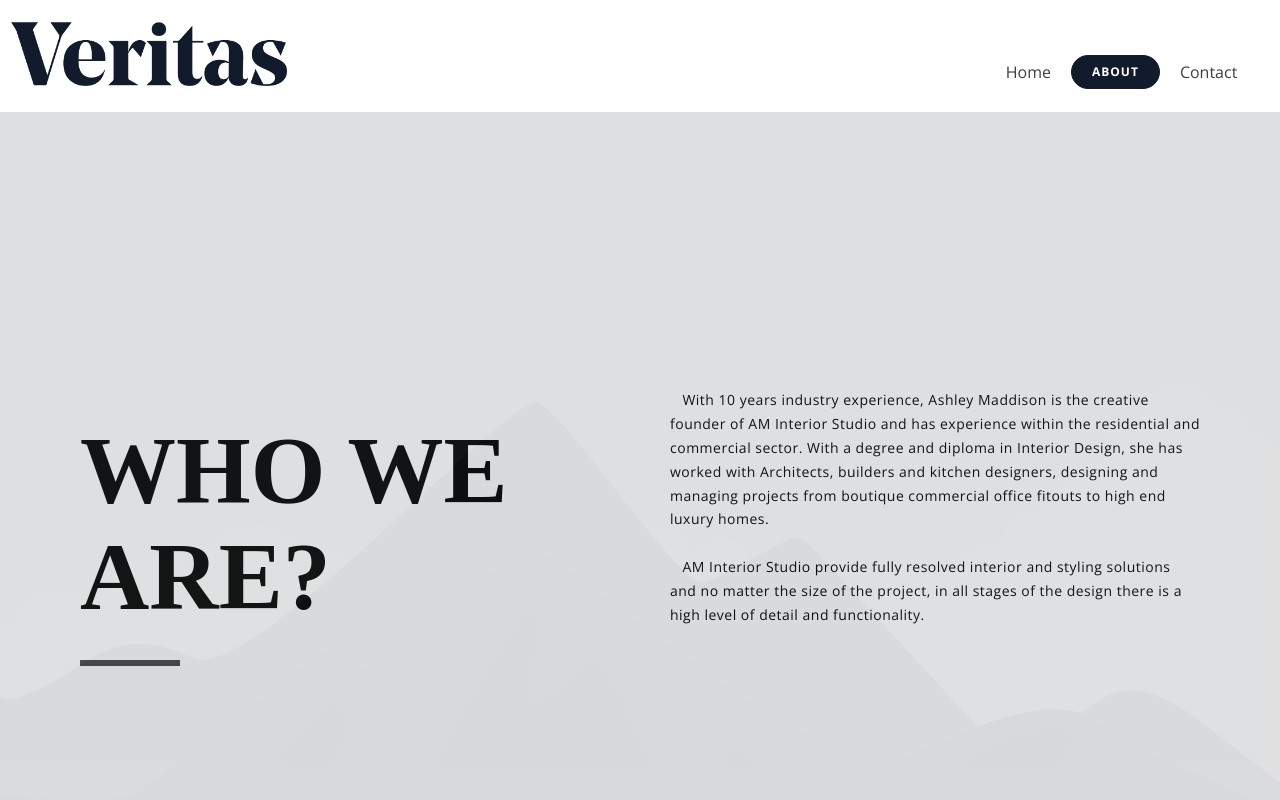
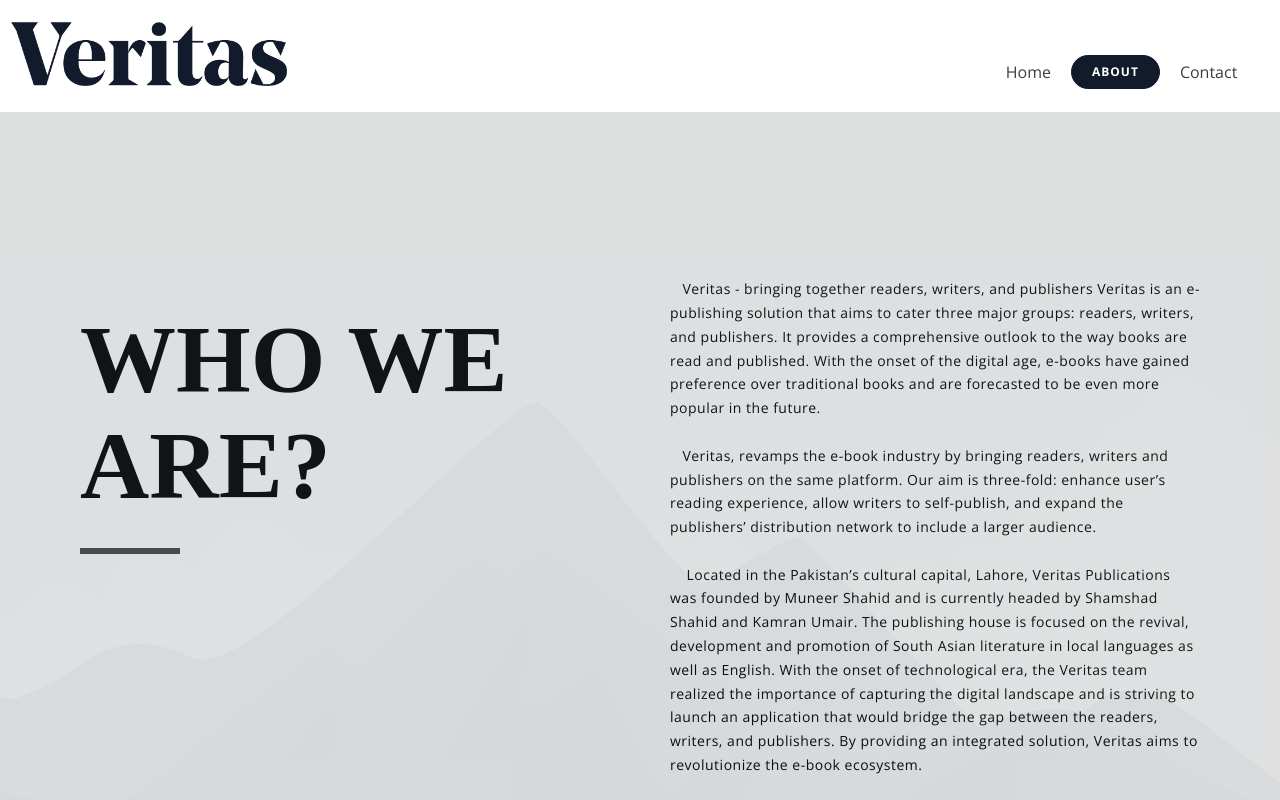
Before and after one commit to iamwaleediqbal/Veritas, a React (Create React App) app: page /about in a window 1280 px wide. Shown: the top 800 px of the page. Built offline with nearby package versions, Linux system fonts and the light colour scheme.

Commit message:
update description

```diff
--- a/src/Components/main_page/AboutPage.js
+++ b/src/Components/main_page/AboutPage.js
@@ -28,18 +28,25 @@ const AboutPage = () => {
                 <div className="u-container-style u-layout-cell u-right-cell u-size-30 u-layout-cell-2">
                   <div className="u-container-layout u-valign-top u-container-layout-2">
                     <p className="u-text u-text-black u-text-2">
-                      &nbsp; &nbsp;With 10 years industry experience, Ashley
-                      Maddison is the creative founder of AM Interior Studio and
-                      has experience within the residential and commercial
-                      sector. With a degree and diploma in Interior Design, she
-                      has worked with Architects, builders and kitchen
-                      designers, designing and managing projects from boutique
-                      commercial office fitouts to high end luxury homes. <br />
+                      &nbsp; &nbsp;Veritas - bringing together readers, writers, and publishers
+
+                      Veritas is an e-publishing solution that aims to cater three major groups:
+                      readers, writers, and publishers. It provides a comprehensive outlook to the way books are
+                      read and published. With the onset of the digital age, e-books have gained preference over
+                      traditional books and are forecasted to be even more popular in the future.
                       <br />
-                      &nbsp; &nbsp;AM Interior Studio provide fully resolved
-                      interior and styling solutions and no matter the size of
-                      the project, in all stages of the design there is a high
-                      level of detail and functionality.
+                      <br />
+                      &nbsp; &nbsp;Veritas, revamps the e-book industry by bringing readers, writers and publishers
+                       on the same platform. Our aim is three-fold: enhance user’s reading experience, allow writers
+                       to self-publish, and expand the publishers’ distribution network to include a larger audience.
+                      <br/>
+                      <br/>
+                      &nbsp; &nbsp; Located in the Pakistan’s cultural capital, Lahore, Veritas Publications was founded by
+                      Muneer Shahid and is currently headed by Shamshad Shahid and Kamran Umair. The publishing house is focused
+                       on the revival, development and promotion of South Asian literature in local languages as well as English.
+                      With the onset of technological era, the Veritas team realized the importance of capturing the digital landscape
+                      and is striving to launch an application that would bridge the gap between the readers, writers, and publishers.
+                      By providing an integrated solution, Veritas aims to revolutionize the e-book ecosystem.
                     </p>
                   </div>
                 </div>
--- a/src/Components/main_page/HomePage.js
+++ b/src/Components/main_page/HomePage.js
@@ -20,11 +20,12 @@ const HomePage = () => {
       >
         <div className="u-clearfix u-sheet u-valign-middle u-sheet-1">
           <h1 className="u-text u-text-default u-title u-text-1">
-            VERITAS - An Ebook Reading Platform
+            VERITAS - An E-Publishing Solution
           </h1>
-          <p className="text-white u-large-text u-text u-text-default u-text-variant u-text-2">
-            Sample text. Lorem ipsum dolor sit amet, consectetur adipiscing elit
-            nullam nunc justo sagittis suscipit ultrices.
+          <p className="w-75 text-white u-large-text u-text u-text-default u-text-variant u-text-2">
+          Veritas, revamps the e-book industry by bringing readers, writers and publishers on the same platform. Our aim is three-fold: enhance user’s reading experience, allow writers to self-publish, and expand the publishers’ distribution network to include a larger audience.
+          <br/><br/>
+          Bookworms, be on the lookout! For Veritas Android and iOS application is coming soon with all your favorite titles!
           </p>
           <div className="text-white u-btn u-button-style u-palette-2-base u-btn-1">
             <Link to="/publisher">Are you a publisher?</Link>
```
